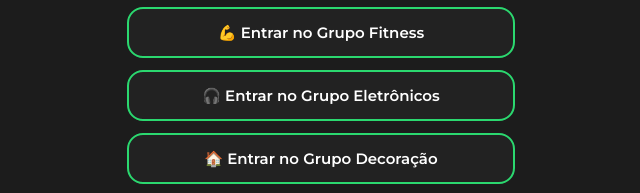
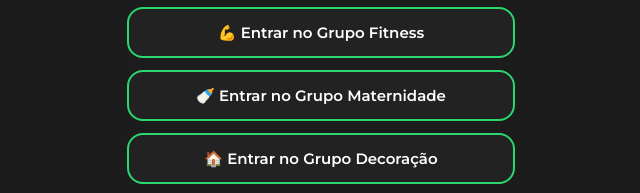
Before and after one commit to wederfonseca/achadinhododia, a website: page index.html in a window 1280 px wide. Shown: the part 671-864 px from the top of the page, 319-959 px from the left. Drawn offline with Linux system fonts and the light colour scheme.

Commit message:
Alterado botão de Eletrônicos para Maternidade

```diff
--- a/index.html
+++ b/index.html
@@ -83,9 +83,9 @@
 
     <a class="btn-secondary btn-track"
        href="https://chat.whatsapp.com/DJSAAWB0XrBJZZ1xozJAy4?mode=gi_t"
-       data-group="eletronicos"
+       data-group="maternidade"
        data-collect-endpoint="/collect">
-       🎧 Entrar no Grupo Eletrônicos
+       🍼 Entrar no Grupo Maternidade
     </a>
 
     <a class="btn-secondary btn-track"
```
